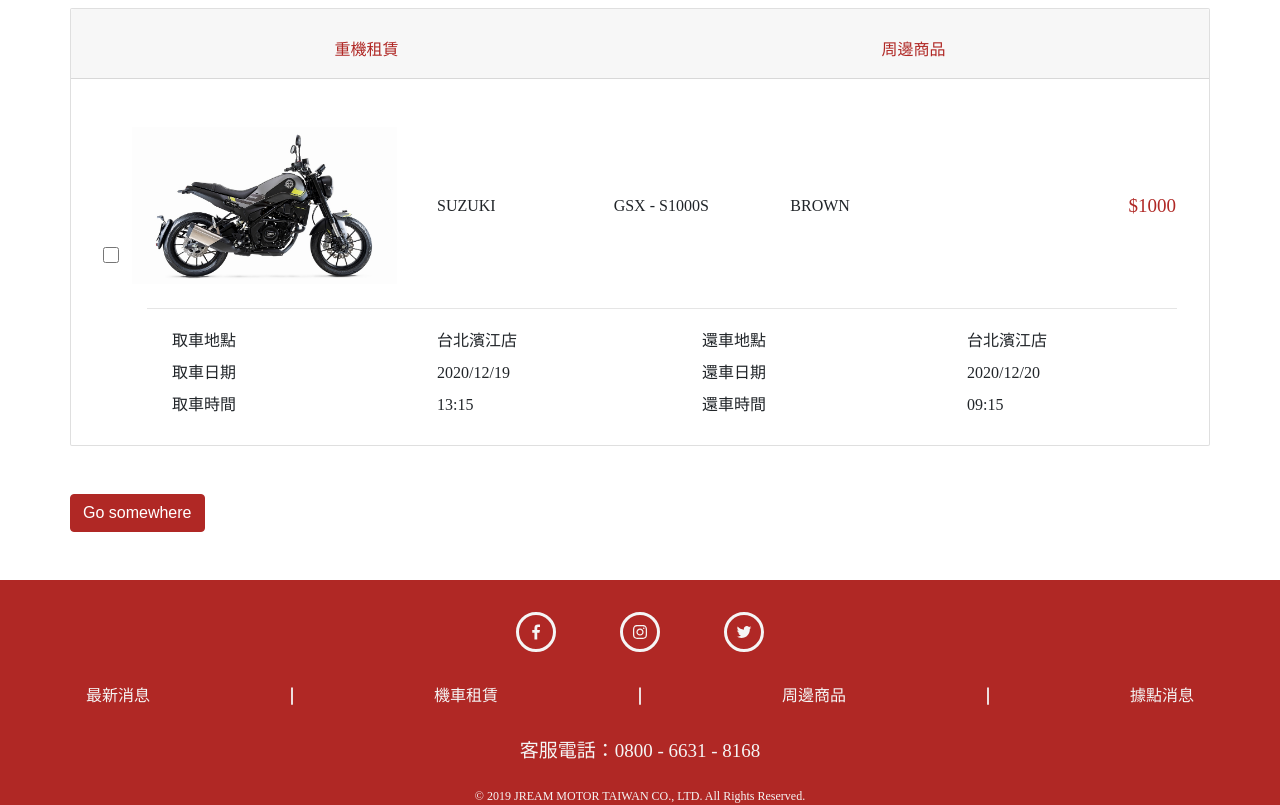
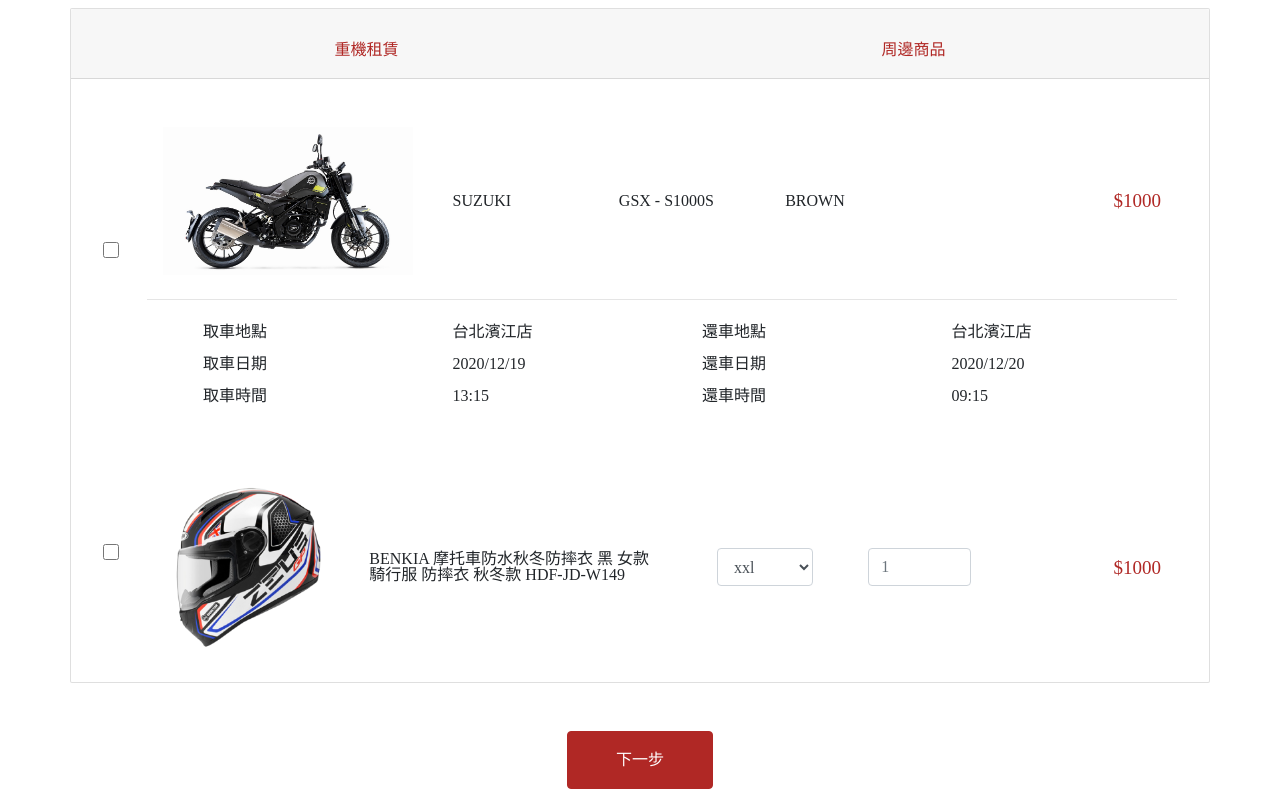
Before and after one commit to feeng10914017/Projects_jream, a React (Create React App) app: page /order in a window 1280 px wide. Shown: the part 240-1045 px from the top of the page. Built offline with nearby package versions, Linux system fonts and the light colour scheme.

Commit message:
update order step one

```diff
--- a/src/pages/order/Order.js
+++ b/src/pages/order/Order.js
@@ -2,10 +2,13 @@
 import Row from 'react-bootstrap/Row'
 import Col from 'react-bootstrap/Col'
 import Form from 'react-bootstrap/Form'
+import FormControl from 'react-bootstrap/FormControl'
 import Card from 'react-bootstrap/Card'
 import Nav from 'react-bootstrap/Nav'
 import Button from 'react-bootstrap/Button'
+import InputGroup from 'react-bootstrap/InputGroup'
 import LeaseImg from './images/Leoncino_250_gray.jpg'
+import LeaseImg1 from './images/7418807_R-removebg-preview.png'
 
 import './orderStepOne.scss'
 import OrderStep from './components/OrderStep'
@@ -28,6 +31,7 @@
             </Nav.Item>
           </Nav>
         </Card.Header>
+
         <Card.Body id="motor">
           <div class="lease">
             <Form.Group controlId="formBasicCheckbox">
@@ -65,10 +69,47 @@
             </div>
           </div>
         </Card.Body>
+
+        <Card.Body id="product">
+          <div class="lease">
+            <Form.Group controlId="formBasicCheckbox">
+              <Form.Check type="checkbox" label="" />
+            </Form.Group>
+            <div class="cardContent">
+              <Row>
+                <div class="col-2 motorImage">
+                  <img src={LeaseImg1} />
+                </div>
+                <p class="col-4">
+                  BENKIA 摩托車防水秋冬防摔衣 黑 女款 騎行服 防摔衣 秋冬款
+                  HDF-JD-W149
+                </p>
+                <p class="col-2">
+                  <Form.Group as={Col} controlId="formGridState">
+                    <Form.Label></Form.Label>
+                    <Form.Control as="select" defaultValue="Choose...">
+                      <option>xxl</option>
+                      <option>...</option>
+                    </Form.Control>
+                  </Form.Group>
+                </p>
+                <p class="col-2">
+                  <Form.Group controlId="formBasicEmail">
+                    <Form.Label></Form.Label>
+                    <Form.Control type="number" placeholder="1" />
+                  </Form.Group>
+                </p>
+                <h6 class="col-2">$1000</h6>
+              </Row>
+            </div>
+          </div>
+        </Card.Body>
       </Card>
-      <Button className="test" variant="primary">
-        Go somewhere
-      </Button>
+      <Row className="justify-content-center">
+        <Button className="next place-center" variant="primary">
+          下一步
+        </Button>
+      </Row>
     </>
   )
 }
--- a/src/pages/order/orderStepOne.scss
+++ b/src/pages/order/orderStepOne.scss
@@ -26,7 +26,9 @@
       .row {
         display: flex;
         align-items: center;
+        margin: 0 1rem;
         margin-top: 1rem;
+
         img {
           width: 100%;
           object-fit: cover;
@@ -35,9 +37,11 @@
         .col-1,
         .col-2,
         .col-3,
-        .col-4 {
+        .col-4,
+        .col-5 {
           margin: 0;
           padding-left: 2.5rem;
+          padding-right: 0;
           line-height: 100%;
         }
         .motorImage {
@@ -46,13 +50,13 @@
         h6 {
           text-align: end;
           color: #b02825;
-          padding-right: 1rem;
         }
       }
     }
   }
 }
-button {
-  // margin: 0 auto;
+.next {
+  margin: 0 auto;
   margin: 3rem auto 0 auto;
+  padding: 1rem 3rem;
 }
```
Also changed, not shown: src/pages/order/images/7418807_R-removebg-preview.png (added), 1 other file (tests, documents, lock files or other folders).
